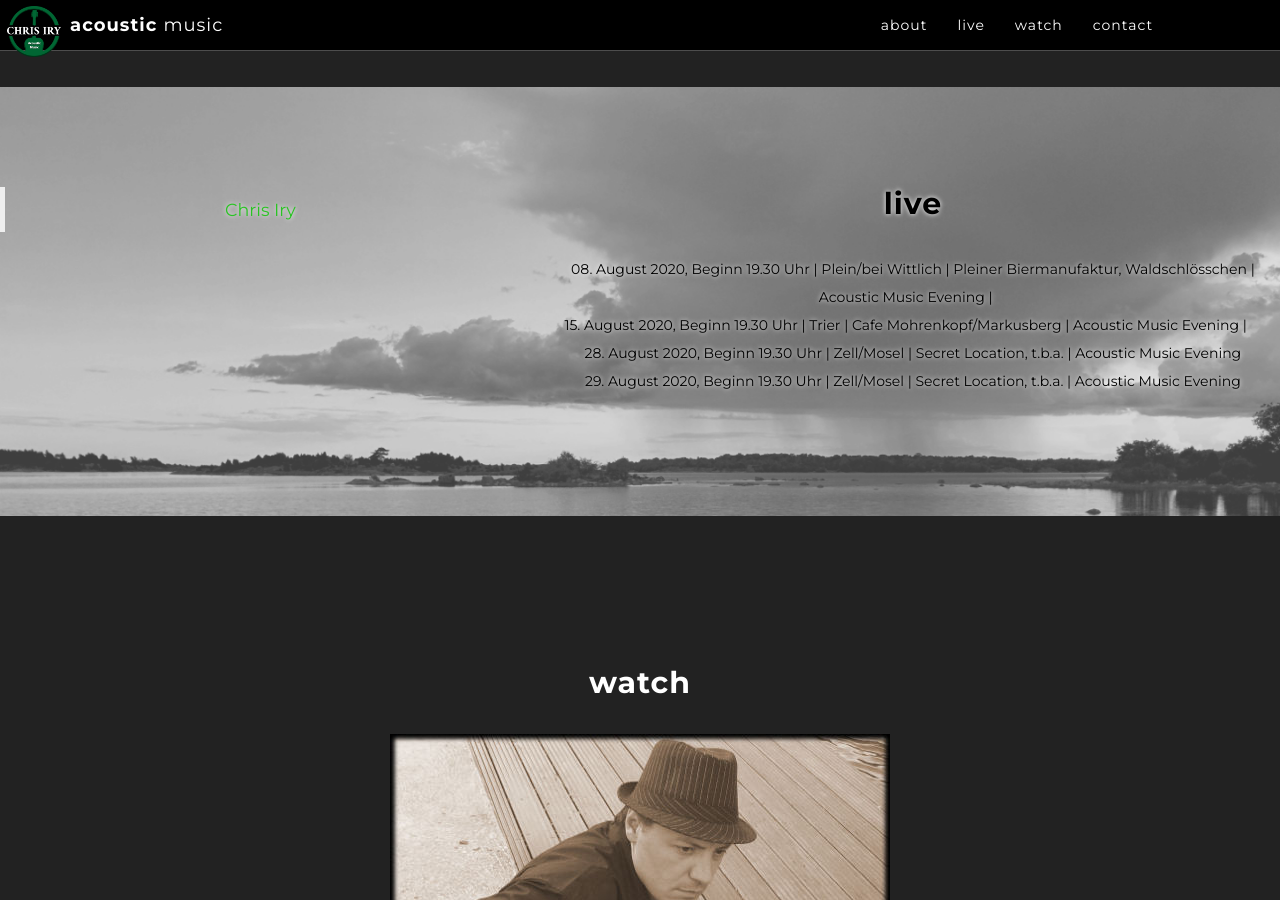
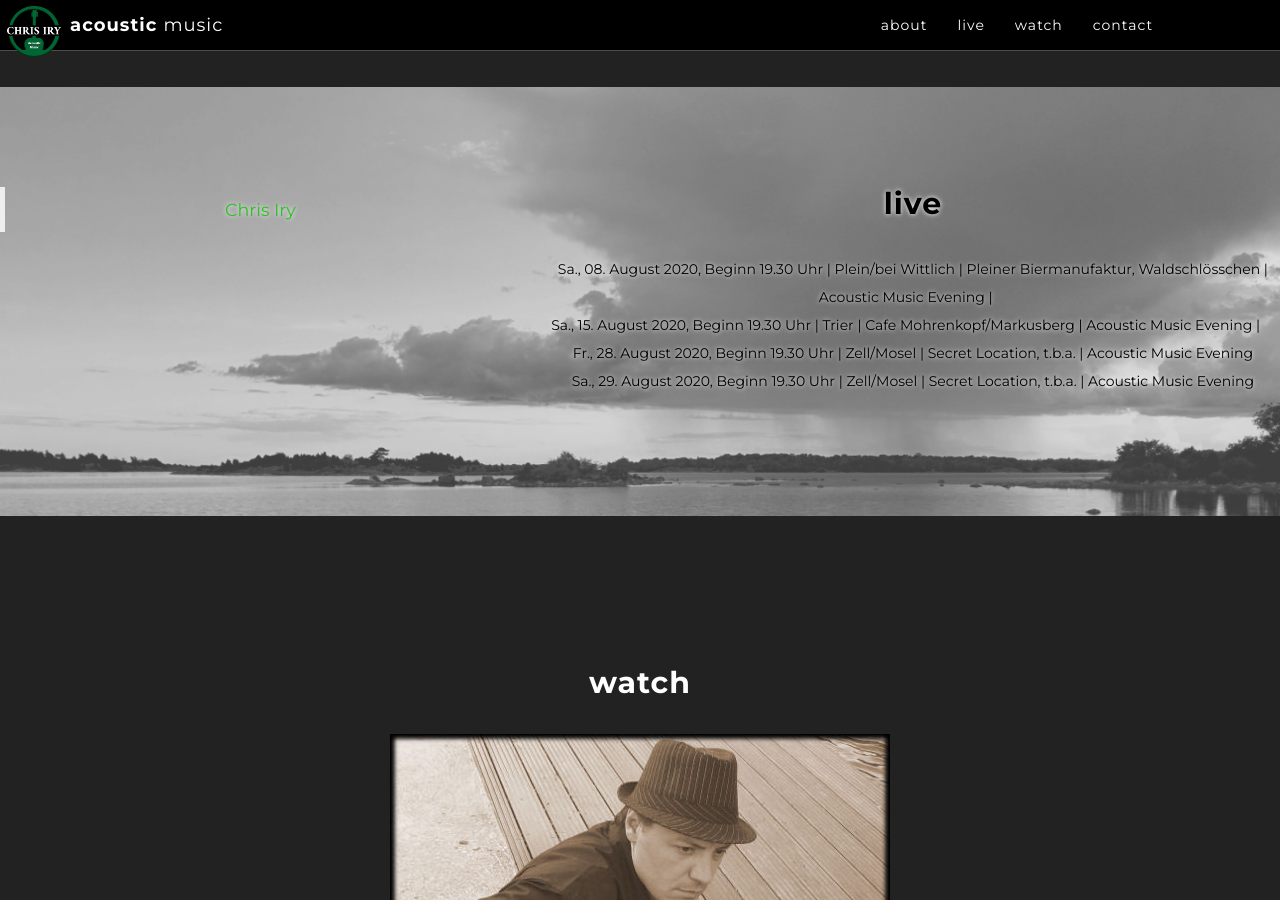
Before and after one commit to danielfett/chris-iry, a Jekyll site: the page built from index.md, in a window 1280 px wide and 900 px high, scrolled down 1635 px. Built offline with Jekyll 4.4.1, drawn with Linux system fonts in a browser that asks for light colours; some web fonts are replaced.

```diff
--- a/_data/konzerte.yml
+++ b/_data/konzerte.yml
@@ -7,21 +7,21 @@
 #   Facebooklink: https://de-de.facebook.com/events/381766689088601/ ← OPTIONAL
 #   Link: https://example.com ← OPTIONAL
 
-- Datum: 08. August 2020, Beginn 19.30 Uhr
+- Datum: Sa., 08. August 2020, Beginn 19.30 Uhr
   Stadt: Plein/bei Wittlich
   Veranstaltungsort: Pleiner Biermanufaktur, Waldschlösschen
   Name: Acoustic Music Evening
   Facebooklink: https://www.facebook.com/events/1142875046113253/
-- Datum: 15. August 2020, Beginn 19.30 Uhr
+- Datum: Sa., 15. August 2020, Beginn 19.30 Uhr
   Stadt: Trier
   Veranstaltungsort: Cafe Mohrenkopf/Markusberg
   Name: Acoustic Music Evening
   Facebooklink: https://www.facebook.com/events/969643553476187/
-- Datum: 28. August 2020, Beginn 19.30 Uhr
+- Datum: Fr., 28. August 2020, Beginn 19.30 Uhr
   Stadt: Zell/Mosel
   Veranstaltungsort: Secret Location, t.b.a.
   Name: Acoustic Music Evening
-- Datum: 29. August 2020, Beginn 19.30 Uhr
+- Datum: Sa., 29. August 2020, Beginn 19.30 Uhr
   Stadt: Zell/Mosel
   Veranstaltungsort: Secret Location, t.b.a.
   Name: Acoustic Music Evening
```
